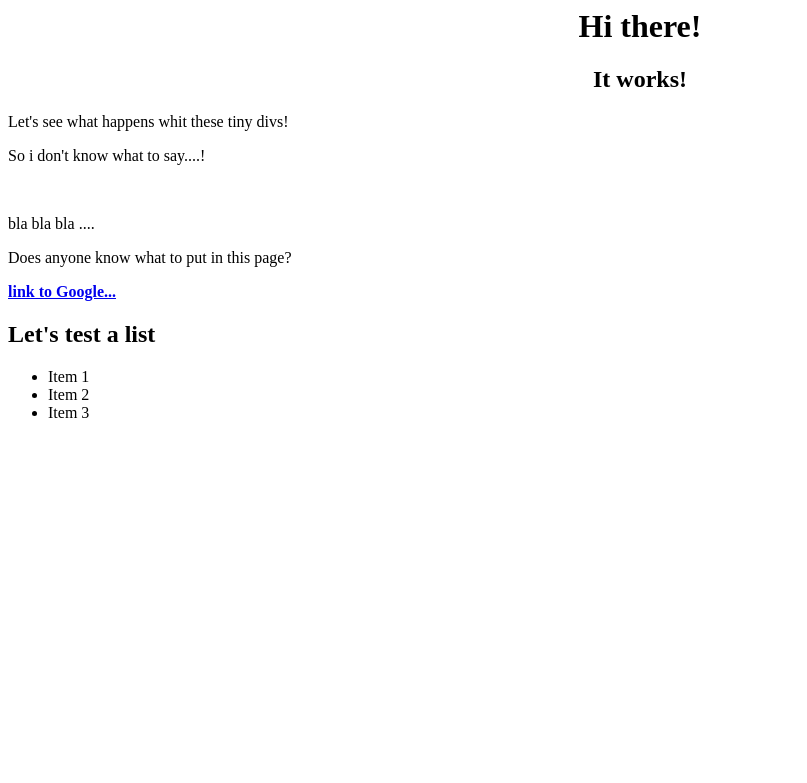
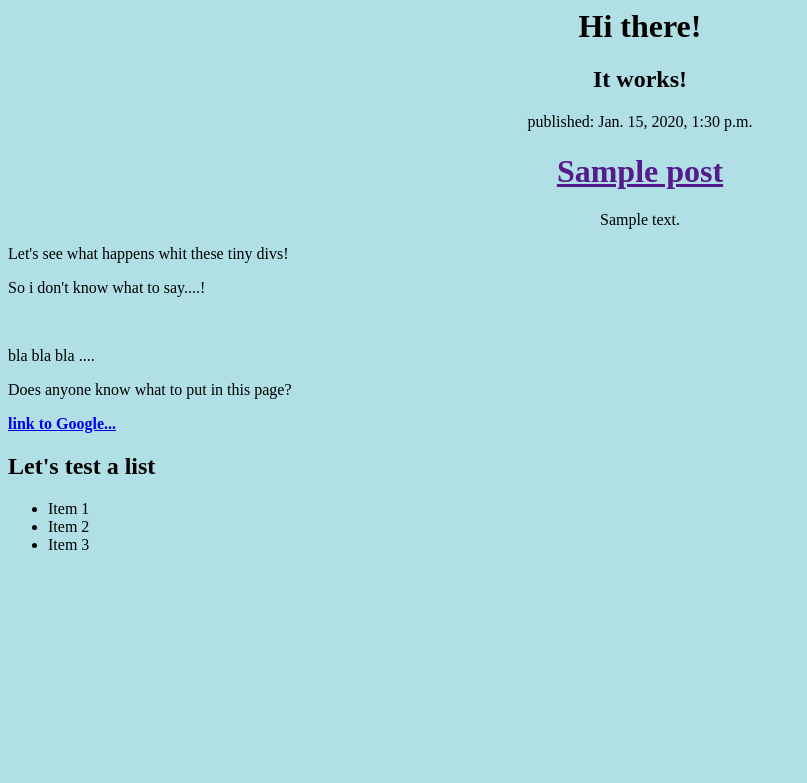
Before and after one commit to M-Safaiyan77/my-firs-blog, a Django app: template blog/templates/blog/post_list.html in a window 1280 px wide. Shown: the top 783 px of the page, without its empty margins (0-807 px from the left). Run offline with Django 3.2, Linux system fonts and the light colour scheme; the template is opened without the code that fills it: values that come from a table or form of the project are taken from there, others are empty; tables that the repository leaves empty hold one stand-in row (values such as "Sample post").

Commit message:
Modified templates to display posts from database.

```diff
--- a/blog/templates/blog/post_list.html
+++ b/blog/templates/blog/post_list.html
@@ -2,10 +2,20 @@
 	<head>
 		<title>M.safaiyan's blog!</title>
 	</head>
-	<body>
-		<div>
-			<h1 style="text-align:center";>Hi there!</h1>
-			<h2 style="text-align:center";>It works!</h2>
+	<body style="background-color:powderblue";>
+		<div style="text-align:center";>
+			<h1>Hi there!</h1>
+			<h2>It works!</h2>
+		</div>
+
+		<div style="text-align:center";>
+			{% for post in posts %}
+				<div>
+					<p>published: {{ post.published_date }}</p>
+					<h1><a href="">{{ post.title }}</a></h1>
+					<p>{{ post.text|linebreaks }}</p>
+				</div>
+			{% endfor %}
 		</div>
 
 		<div>
--- a/blog/views.py
+++ b/blog/views.py
@@ -1,5 +1,8 @@
 from django.shortcuts import render
+from .models import Post
+from django.utils import timezone
 
 # Create your views here.
 def post_list(request):
-    return render(request, 'blog/post_list.html', {})
+    posts = Post.objects.filter(published_date__lte=timezone.now()).order_by('published_date')
+    return render(request, 'blog/post_list.html', {'posts': posts})
```
